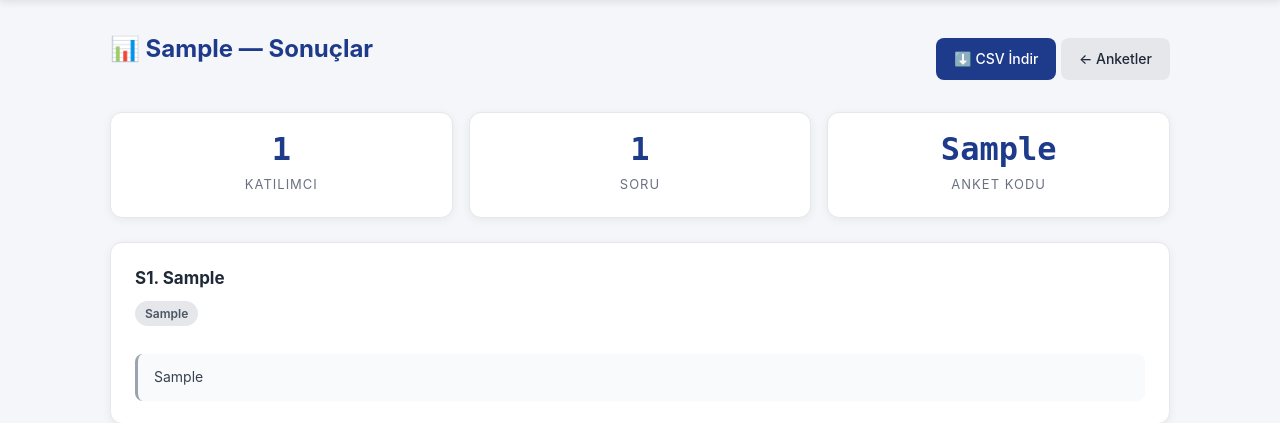
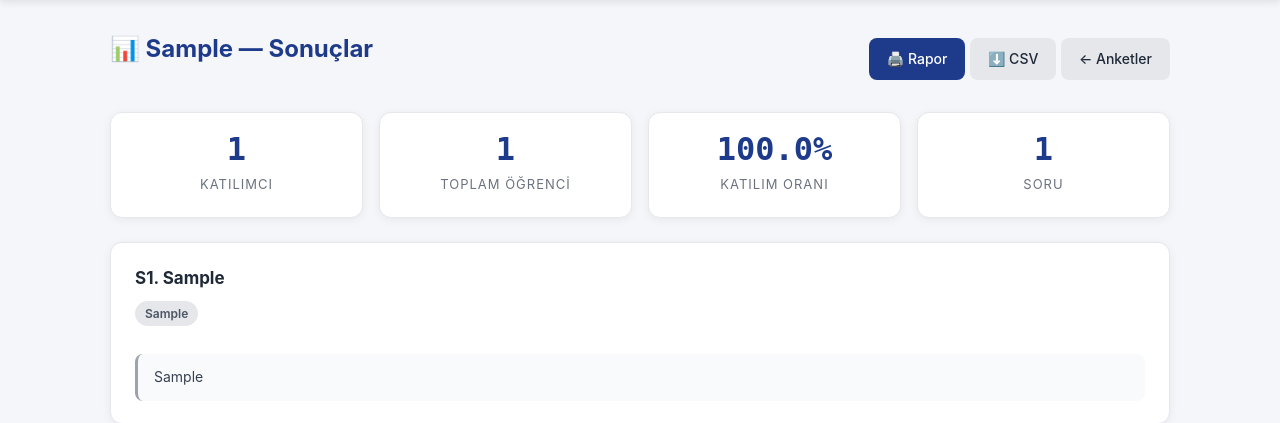
Before and after one commit to rusenozdili1-cloud/pdr-anket-paneli, a Flask app: page /anket/1/sonuclar in a window 1280 px wide. Shown: the part 57-480 px from the top of the page. Run offline with Flask 3, Linux system fonts and the light colour scheme; the visitor is signed in with stand-in values (Sample User, id 1); tables that the repository leaves empty hold one stand-in row (values such as "Sample post").

Commit message:
Update sonuclar.html

```diff
--- a/templates/sonuclar.html
+++ b/templates/sonuclar.html
@@ -5,7 +5,8 @@
 <div class="baslik-satir">
   <h1>📊 {{ anket.baslik }} — Sonuçlar</h1>
   <div>
-    <a href="{{ url_for('sonuclar_csv', anket_id=anket.id) }}" class="btn birincil">⬇️ CSV İndir</a>
+    <a href="{{ url_for('rapor', anket_id=anket.id) }}" class="btn birincil">🖨️ Rapor</a>
+    <a href="{{ url_for('sonuclar_csv', anket_id=anket.id) }}" class="btn">⬇️ CSV</a>
     <a href="{{ url_for('panel') }}" class="btn">← Anketler</a>
   </div>
 </div>
@@ -16,12 +17,16 @@
     <span class="ozet-etiket">Katılımcı</span>
   </div>
   <div class="ozet-item">
+    <span class="ozet-sayi">{{ toplam_ogrenci }}</span>
+    <span class="ozet-etiket">Toplam Öğrenci</span>
+  </div>
+  <div class="ozet-item">
+    <span class="ozet-sayi">{{ katilim_orani }}%</span>
+    <span class="ozet-etiket">Katılım Oranı</span>
+  </div>
+  <div class="ozet-item">
     <span class="ozet-sayi">{{ veriler|length }}</span>
     <span class="ozet-etiket">Soru</span>
-  </div>
-  <div class="ozet-item">
-    <span class="ozet-sayi">{{ anket.kod }}</span>
-    <span class="ozet-etiket">Anket Kodu</span>
   </div>
 </div>
 
@@ -37,7 +42,11 @@
       <span class="etiket gri">{{ v.soru.tip }}</span>
 
       {% if v.tip == 'secenekli' %}
-        <div class="grafik">
+        <div class="grafik-kap">
+          <div class="grafik-sol">
+            <canvas id="grafik_{{ v.soru.id }}"></canvas>
+          </div>
+          <div class="grafik-sag">
             {% for sec, sayi in v.sayilar.items() %}
               <div class="cubuk-satir">
                 <div class="cubuk-etiket">{{ sec }}</div>
@@ -47,8 +56,42 @@
                 <div class="cubuk-sayi">{{ sayi }} ({{ v.yuzdeler[sec] }}%)</div>
               </div>
             {% endfor %}
+            <p class="toplam-not">Toplam cevap: <strong>{{ v.toplam }}</strong></p>
           </div>
-        <p class="toplam-not">Toplam cevap: <strong>{{ v.toplam }}</strong></p>
+        </div>
+
+        <script>
+        (function() {
+          var ctx = document.getElementById('grafik_{{ v.soru.id }}');
+          if (!ctx) return;
+          new Chart(ctx, {
+            type: 'doughnut',
+            data: {
+              labels: {{ v.sayilar.keys()|list|tojson }},
+              datasets: [{
+                data: {{ v.sayilar.values()|list|tojson }},
+                backgroundColor: [
+                  '#1e3a8a', '#3b82f6', '#60a5fa', '#93c5fd',
+                  '#f59e0b', '#ef4444', '#10b981', '#8b5cf6',
+                  '#ec4899', '#14b8a6'
+                ],
+                borderWidth: 2,
+                borderColor: '#fff'
+              }]
+            },
+            options: {
+              responsive: true,
+              maintainAspectRatio: true,
+              plugins: {
+                legend: {
+                  position: 'bottom',
+                  labels: { font: { size: 12 }, padding: 10 }
+                }
+              }
+            }
+          });
+        })();
+        </script>
 
       {% else %}
         <div class="metin-cevaplar">
```
Lines whose indentation alone changed are shown as unchanged.
